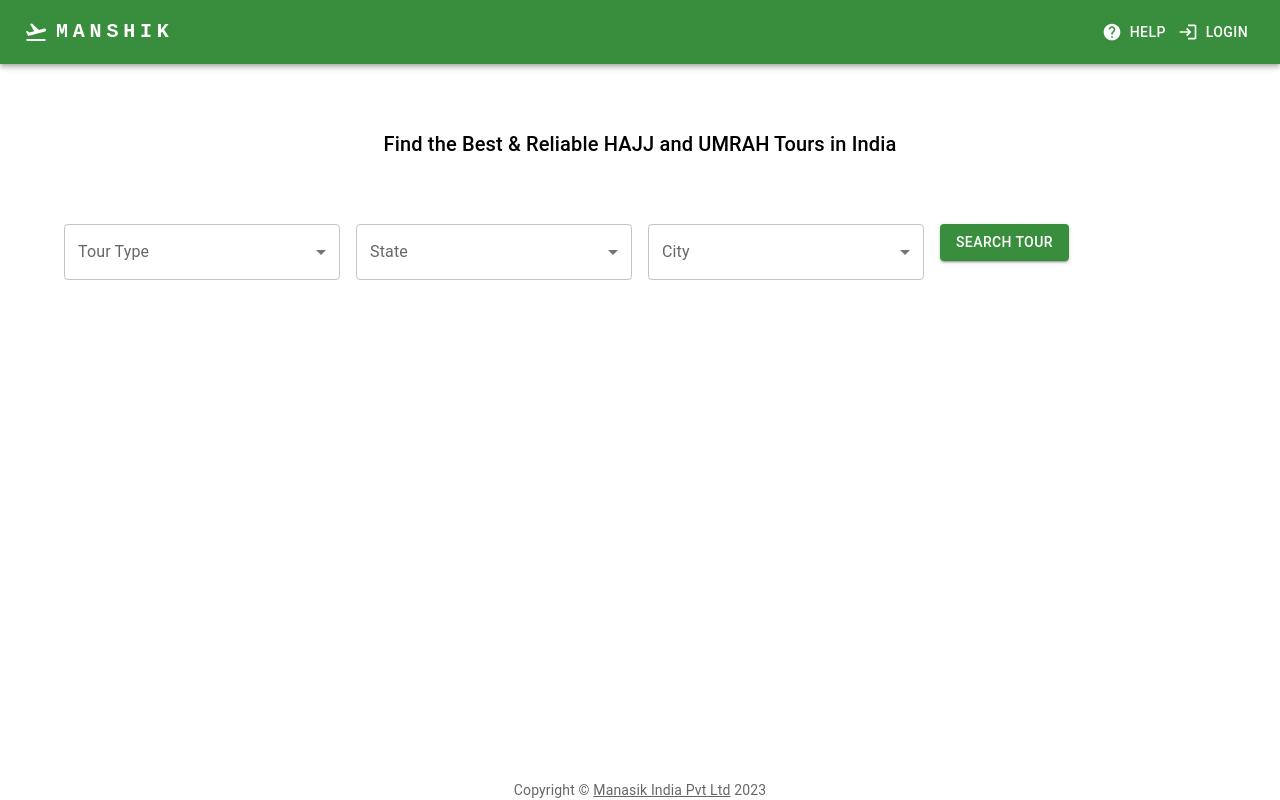
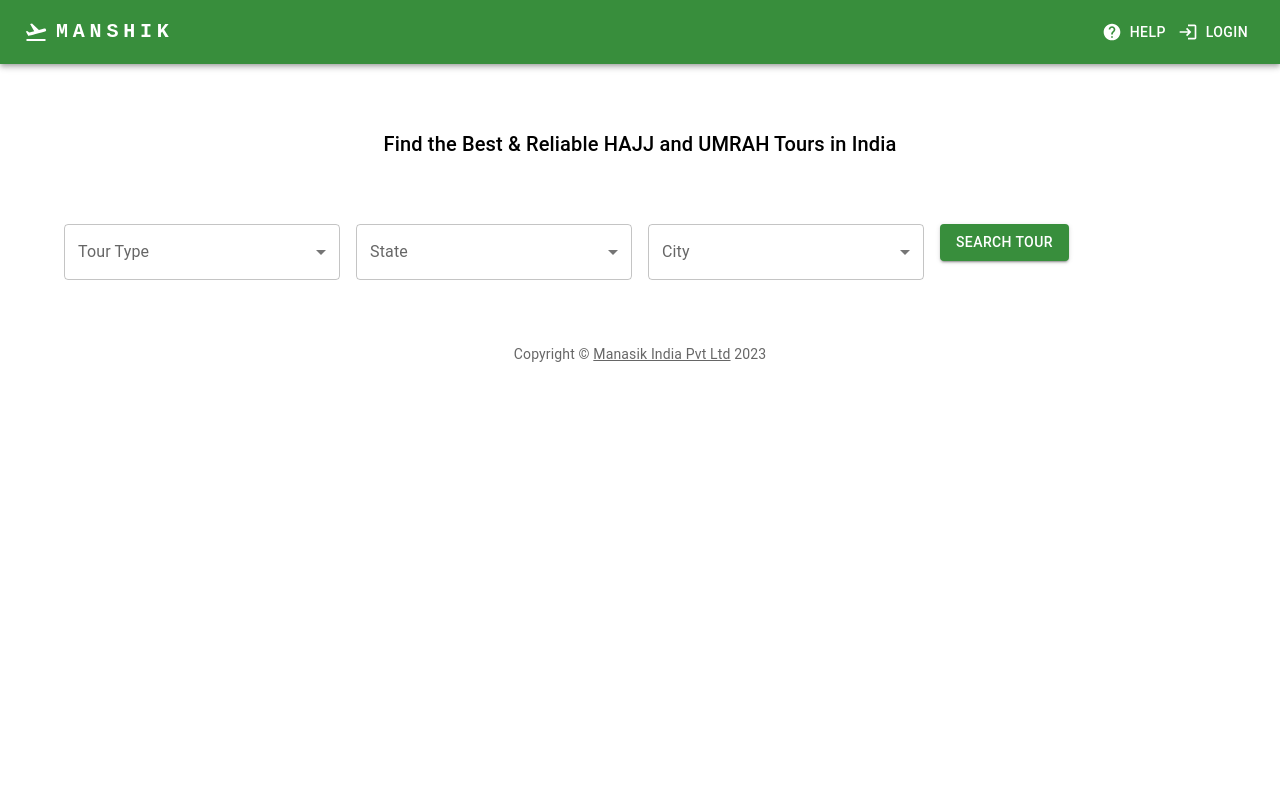
Before and after one commit to amirmursal/manasik, a React (Create React App) app: page / in a window 1280 px wide. Built offline with nearby package versions, Linux system fonts and the light colour scheme.

Commit message:
fix: added trim logic for credential

```diff
--- a/src/components/Agent/AgentLogin/AgentLogin.tsx
+++ b/src/components/Agent/AgentLogin/AgentLogin.tsx
@@ -38,12 +38,12 @@ const AgentLogin = () => {
   };
 
   const handleUserNameChange = (event: any) => {
-    setEmail(event?.target.value);
+    setEmail(event?.target.value.trim());
     setError(false);
   };
 
   const handlePasswordChange = (event: any) => {
-    setPassword(event?.target.value);
+    setPassword(event?.target.value.trim());
     setError(false);
   };
 
--- a/src/components/Footer/Footer.styles.ts
+++ b/src/components/Footer/Footer.styles.ts
@@ -1,6 +1,6 @@
 const footerStyles = {
   footer: {
-    position: "absolute",
+    position: "static",
     left: "0",
     bottom: "0",
     right: "0",
```
